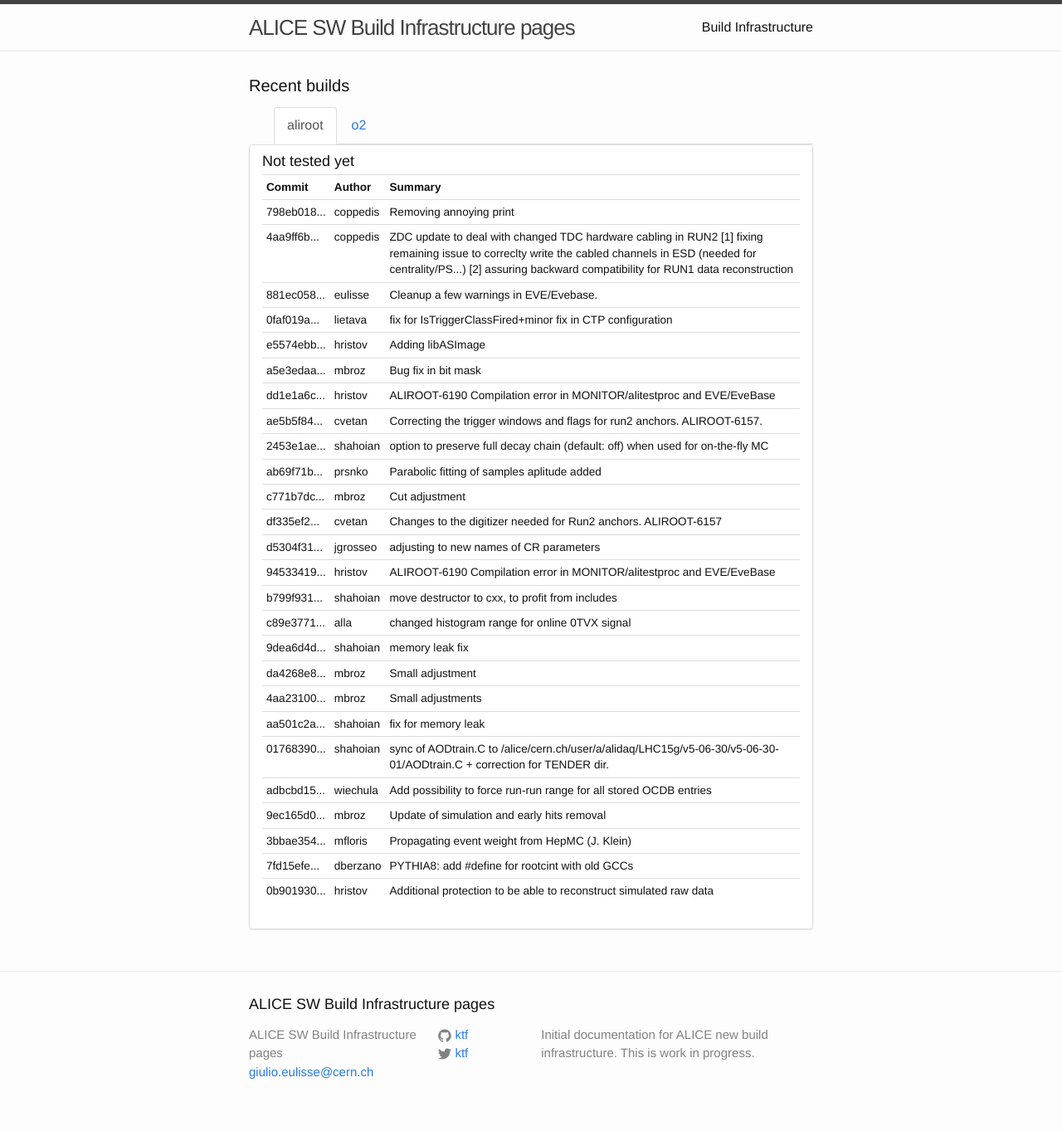
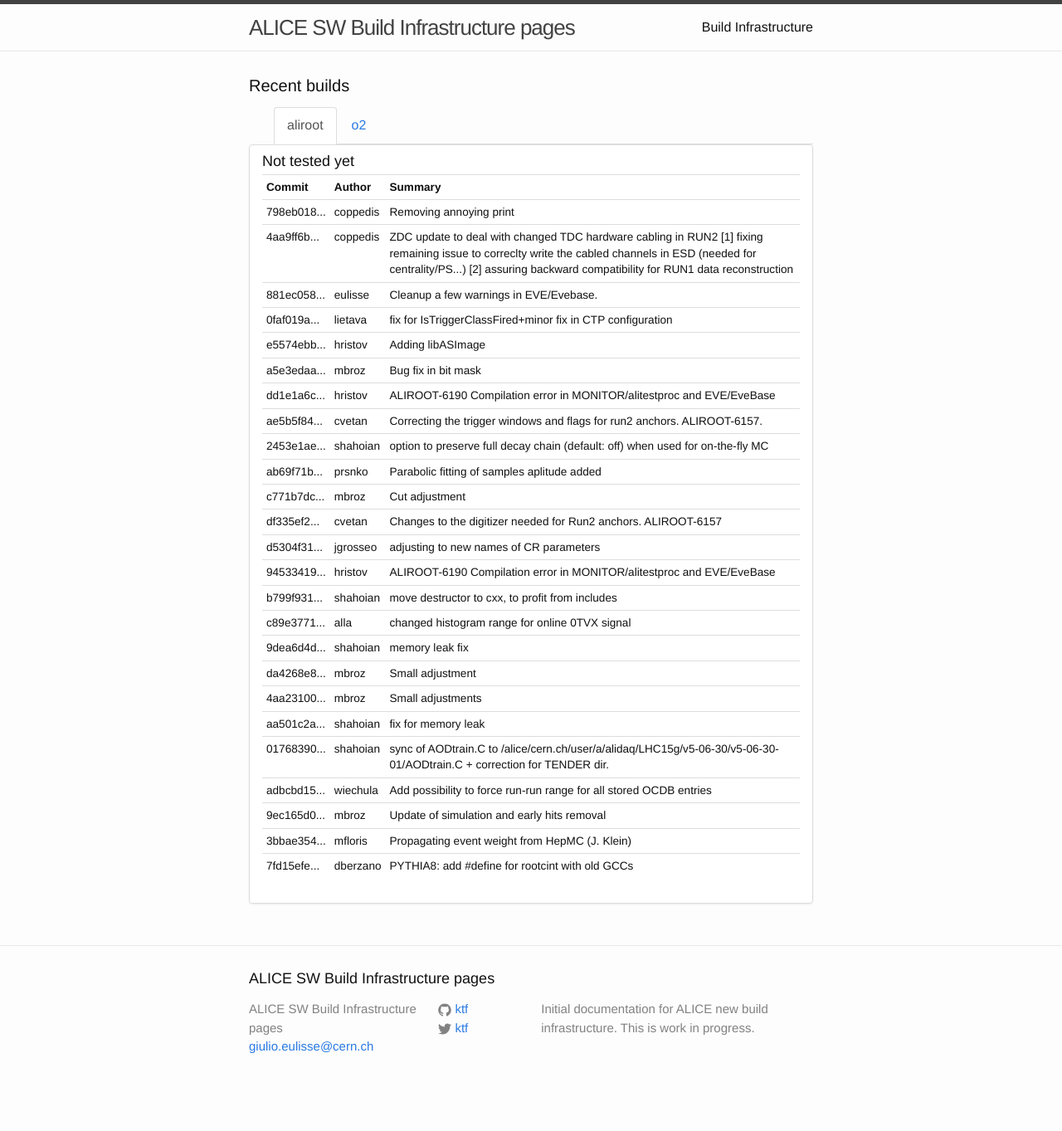
Before and after one commit to alisw/alisw.github.io, a Jekyll site: the page built from index.html, in a window 1280 px wide. Shown: the whole page at 83% size. Built offline with Jekyll 4.4.1, drawn with Linux system fonts in a browser that asks for light colours; nearby versions of some CDN libraries; after the commit the page ends 1333 px from its top, so only the background shows below that.

Commit message:
Updated results.

```diff
--- a/_data/commits-aliroot-master.yaml
+++ b/_data/commits-aliroot-master.yaml
@@ -123,8 +123,3 @@
  message: >-
     PYTHIA8: add #define for rootcint with old GCCs
  author: !!str dberzano
--
- commit: "0b9019305a612c8bb70b8dbd8efd3e7540f06ae3"
- message: >-
-    Additional protection to be able to reconstruct simulated raw data
- author: !!str hristov
```
